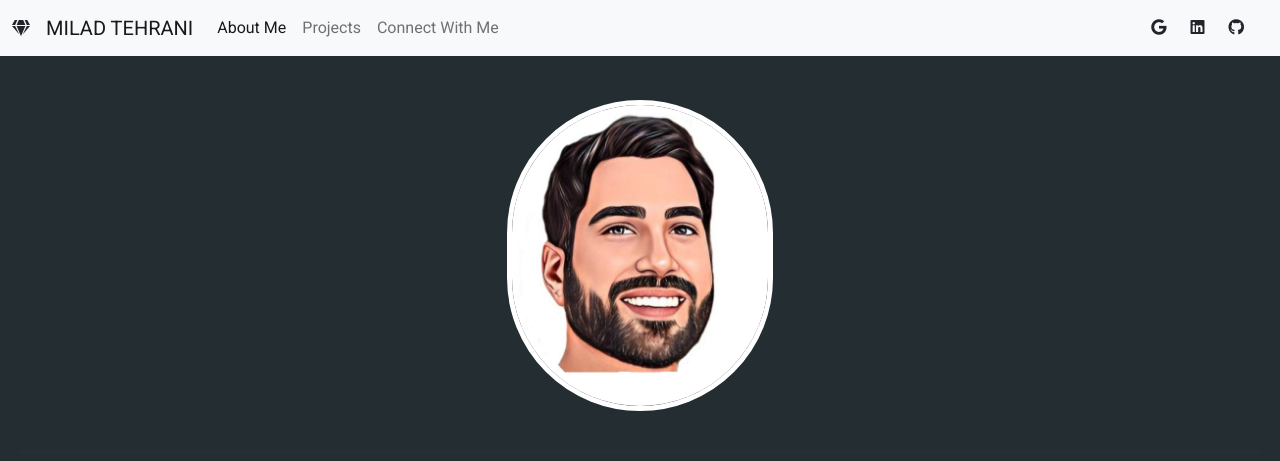
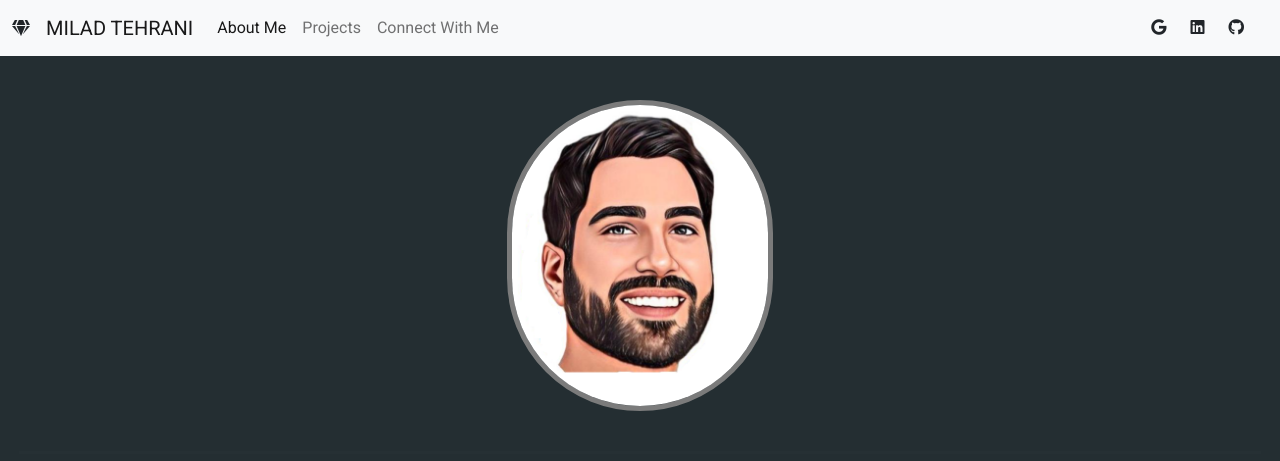
Before and after one commit to tehranimilad/Portfolio.v3, a React (Create React App) app in the folder frontend/: page / in a window 1280 px wide. Shown: the top 461 px of the page. Built offline with nearby package versions, Linux system fonts and the light colour scheme.

Commit message:
updates on color for avatar

```diff
--- a/frontend/src/pages/HomePage/index.css
+++ b/frontend/src/pages/HomePage/index.css
@@ -3,7 +3,7 @@
   margin: 0 auto;
   display:block;
   border-radius: 150px;
-  border: 5px solid #ffffff;
+  border: 5px solid #7b7b7b;
   margin-top: 100px;
   margin-bottom: 40px;
   top: 0;
```
